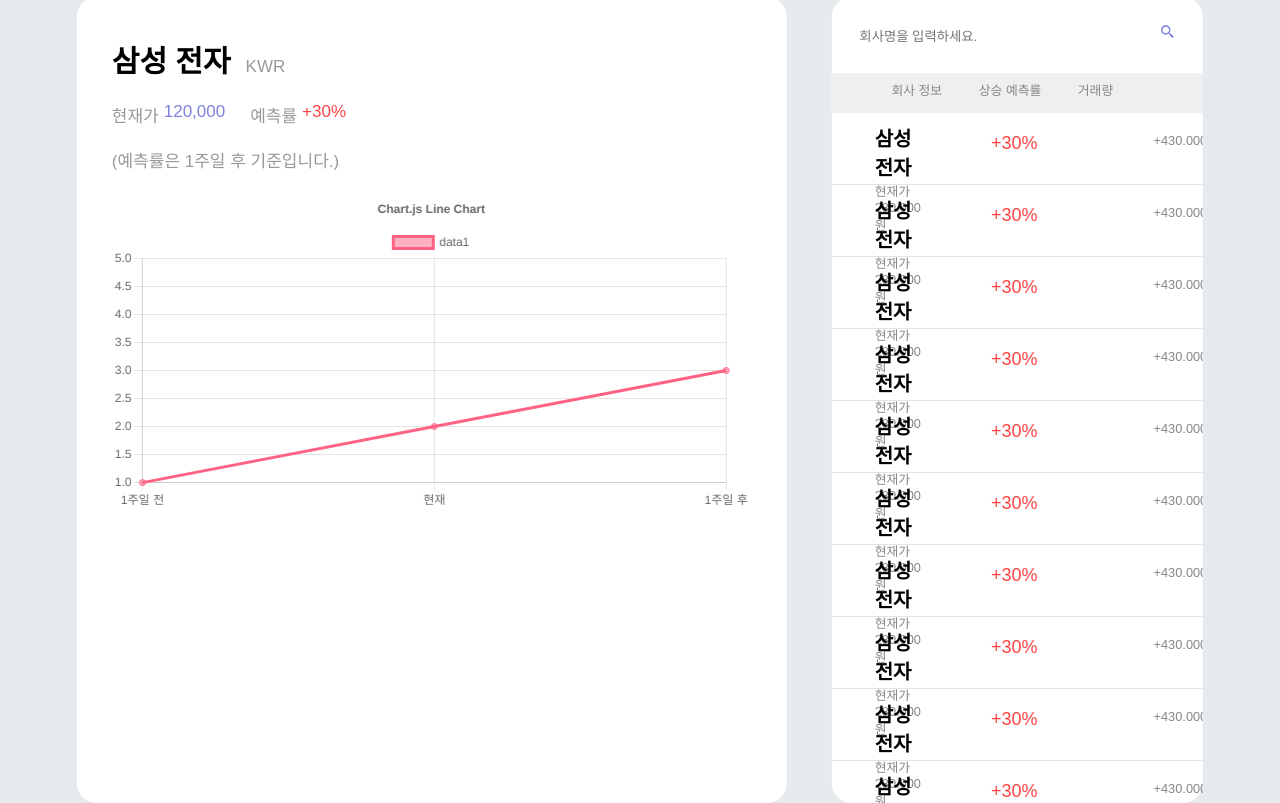
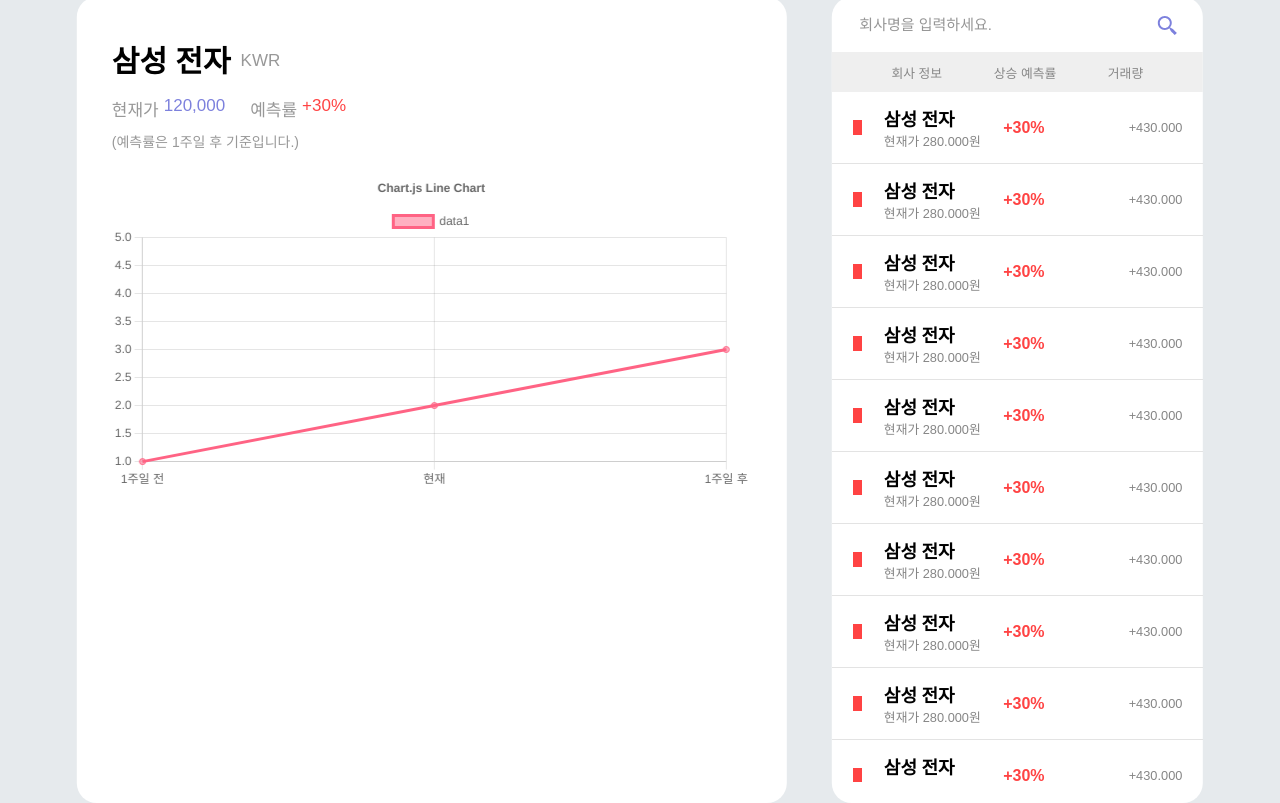
Before and after one commit to AI-project-stock-forecast/AI_FrontEnd, a React (Create React App) app in the folder forecast/: page / in a window 1280 px wide. Built offline with nearby package versions, Linux system fonts and the light colour scheme.

Commit message:
update style

```diff
--- a/forecast/src/componets/Main/Company/style.ts
+++ b/forecast/src/componets/Main/Company/style.ts
@@ -9,7 +9,11 @@
 
 export const InfoContent = styled.div`
   display: flex;
-  margin-bottom: 15px;
+  margin-bottom: 5px;
+  :nth-of-type(1) {
+    align-items: flex-end;
+    margin-bottom: 15px;
+  }
   span {
     :nth-of-type(2) {
       margin-bottom: 10px;
@@ -31,11 +35,11 @@
 export const Text = styled(Font)`
   font-size: 17px;
   color: #989898;
-  margin: 20px 0px 0px 10px;
+  margin-left: 5px;
 `;
 
 export const Standard = styled.p`
-  font-size: 17px;
+  font-size: 14px;
   color: #989898;
   margin-bottom: 20px;
 `;
--- a/forecast/src/componets/Main/Search/index.tsx
+++ b/forecast/src/componets/Main/Search/index.tsx
@@ -19,10 +19,10 @@
           {new Array(12).fill(0).map((_, index) => (
             <S.CompanyBox key={index}>
               <S.RiseBox increase={true} />
-              <div>
+              <S.BaseCompanyInfor>
                 <S.Company>삼성 전자</S.Company>
                 <S.Text>현재가 280.000원</S.Text>
-              </div>
+              </S.BaseCompanyInfor>
               <S.PredictionRate increase={true}>+30%</S.PredictionRate>
               <S.Number>+430.000</S.Number>
             </S.CompanyBox>
--- a/forecast/src/componets/Main/Search/style.ts
+++ b/forecast/src/componets/Main/Search/style.ts
@@ -4,10 +4,10 @@
   width: 33%;
   background: #ffffff;
   border-radius: 20px;
-  padding-top: 24px;
   .img {
     color: #7d81dd;
     margin-top: 3px;
+    transform: scale(1.5) translateY(0px);
   }
 `;
 
@@ -16,22 +16,27 @@
   justify-content: space-between;
   margin: 0 auto;
   width: 85%;
-  height: 30px;
+  padding: 18px 0;
 `;
 
 export const SearchInput = styled.input`
   width: 86%;
+  font-size: 15px;
   border: none;
   outline: none;
+  color: black;
+  ::placeholder {
+    color: rgb(150, 150, 150);
+  }
 `;
 
 export const TextBox = styled.div`
   height: 40px;
   background: #efefef;
   display: flex;
-  margin-top: 22px;
+  align-items: center;
+  padding: 0 60px;
   justify-content: space-between;
-  padding: 7px 90px 0px 60px;
 `;
 
 export const Text = styled.p`
@@ -52,11 +57,16 @@
   height: 72px;
   border-bottom: 1px solid #e3e3e3;
   display: flex;
+  align-items: center;
   padding: 10px 21px;
   cursor: pointer;
   &:hover {
     background-color: #e5e5e5;
   }
+`;
+
+export const BaseCompanyInfor = styled.div`
+  width: 195px;
 `;
 
 export const RiseBox = styled.div<{
@@ -65,26 +75,23 @@
   width: 15px;
   height: 15px;
   background: ${({ increase }) => (increase ? "#FF4343" : "#7D81DD")};
-
-  margin: 19px 22px 0px 0px;
+  margin-right: 22px;
 `;
 
 export const Company = styled.span`
   font-family: "Noto Sans KR";
   font-weight: 700;
-  font-size: 20px;
+  font-size: 18px;
   color: #000000;
 `;
 
 export const PredictionRate = styled.p<{
   increase: boolean;
 }>`
-  font-weight: 500;
-  font-size: 18px;
-  margin: 10px 81px 0px 70px;
+  width: 205px;
+  font-weight: 600;
+  font-size: 16px;
   color: ${({ increase }) => (increase ? "#FF4343" : "#7D81DD")};
 `;
 
-export const Number = styled(Text)`
-  margin: 10px 35px;
-`;
+export const Number = styled(Text)``;
```
